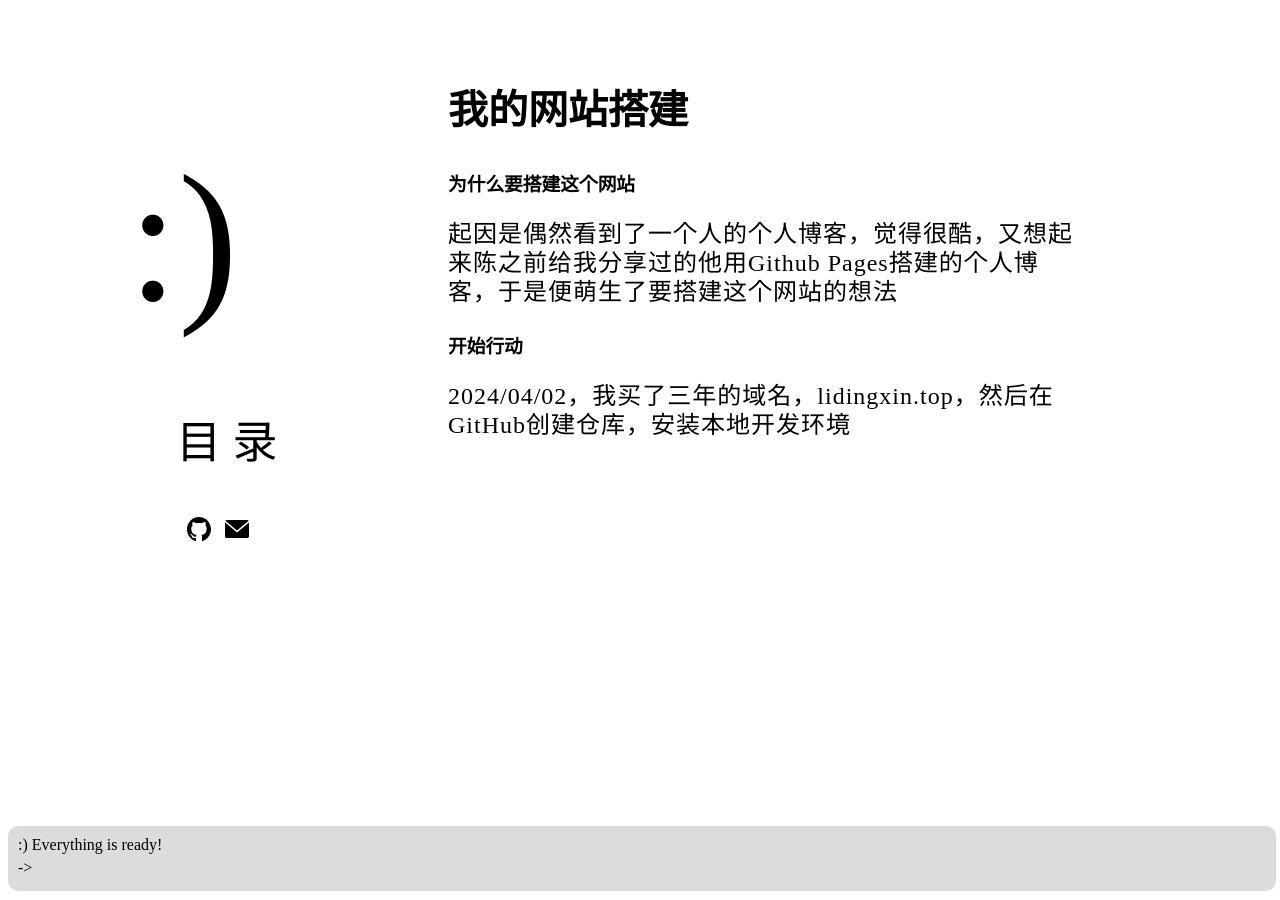
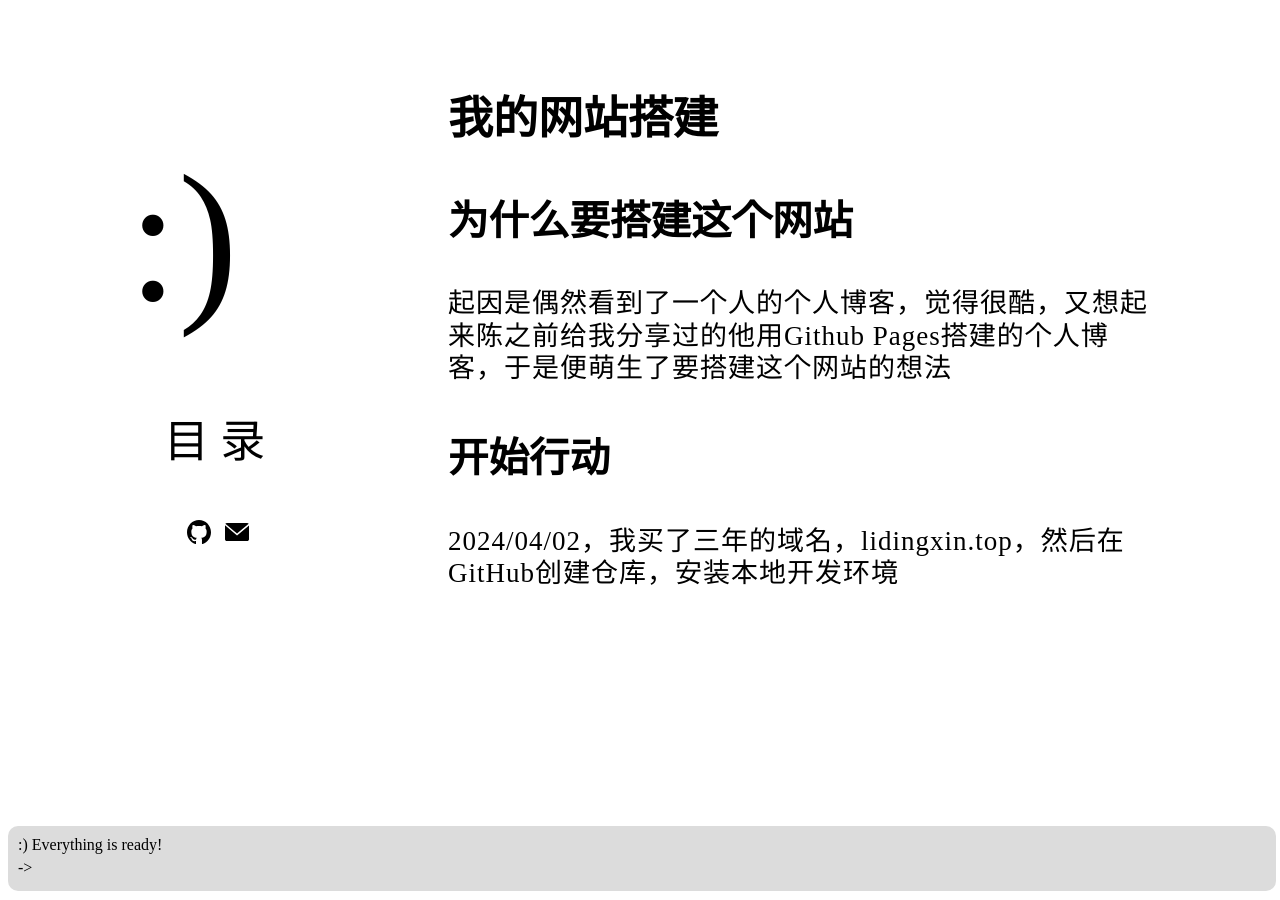
Before and after one commit to lushisi258/lushisi258.github.io, a Jekyll site: the page built from _posts/2024-05-23-website_log.md, in a window 1280 px wide. Built offline with Jekyll 4.4.1, drawn with Linux system fonts in a browser that asks for light colours; some web fonts are replaced.

Commit message:
调整布局

```diff
--- a/_layouts/default.html
+++ b/_layouts/default.html
@@ -33,7 +33,7 @@
       visibility: hidden;
     }
   </style>
-  <script src="{{ '/assets/js/chooseCss.js' | relative_url }}" ></script>
+  <script src="{{ '/assets/js/chooseCss.js' | relative_url }}"></script>
 </head>
 
 <body>
@@ -45,7 +45,7 @@
     </div>
     <!-- 目录页按钮和GitHub等链接 -->
     <a href="{{ '/_pages/list.html' | relative_url }}" class="list-link">
-      <button class="list-button">目 录</button>
+      目 录
     </a>
     <div class="outside-links">
       <a id="github-link" class="outside-link" href="https://github.com/lushisi258" target="_blank"></a>
--- a/assets/css/defaultDesktop.css
+++ b/assets/css/defaultDesktop.css
@@ -1,6 +1,7 @@
 /* 消除a的下划线 */
 a {
     text-decoration: none;
+    color: black;
 }
 
 
@@ -16,19 +17,25 @@ a {
     font-size: 20vmin;
 }
 
-.list-button {
+.list-link {
     border: none;
     background-color: white;
     font-family: 'consolas', 'SentyChalk';
     font-size: 5vmin;
     margin-left: 1vmin;
     margin-top: 7vmin;
-    width: 20vmin;
+    padding-left: 3vmin;
+    padding-bottom: 5px;
+    width: 17vmin;
     border-radius: 10px;
     display: block;
 }
 
-.list-button:hover {
+.list-link:active {
+    background-color: rgb(235, 235, 235);
+}
+
+.list-link:hover {
     background-color: rgb(235, 235, 235);
 }
 
@@ -99,7 +106,7 @@ a {
 .content {
     top: 5%;
     left: 35%;
-    width: 50%;
+    width: 55%;
     height: 80%;
     color: black;
     overflow: auto;
--- a/assets/css/list.css
+++ b/assets/css/list.css
@@ -9,6 +9,6 @@
 
 .list-ul a {
     color: black;
-    font-size: 20px;
+    font-size: 3vmin;
     font-family: 'consolas', 'ShuSong';
 }
--- a/assets/css/post.css
+++ b/assets/css/post.css
@@ -3,13 +3,33 @@
 }
 
 p {
-    font-size: 1.5rem;
+    font-size: 3vmin;
     font-family: 'ShuSong';
     letter-spacing: 1px;
     line-height: 1.2;
 }
 
+h1 {
+    font-size: 5.5vmin;
+    font-family: 'SentyChalk';
+}
+
 h2 {
-    font-size: 2.5rem;
+    font-size: 5vmin;
     font-family: 'SentySong';
 }
+
+h3 {
+    font-size: 4.5vmin;
+    font-family: 'SentySong';
+}
+
+h4 {
+    font-size: 4vmin;
+    font-family: 'SentySong';
+}
+
+h5 {
+    font-size: 3.5vmin;
+    font-family: 'SentySong';
+}
--- a/assets/js/default.js
+++ b/assets/js/default.js
@@ -15,6 +15,8 @@ if (message) {
         terminalShow.textContent = smileFace + "成功加载主页(●'◡'●)";
     } else {
         terminalShow.textContent = smileFace + message;
+        listButton.textContent = '主 页';
+        listButton.href = '/';
     }
 }
 
```
Also changed, not shown: assets/css/defaultMobile.css (+6 -1 lines).
